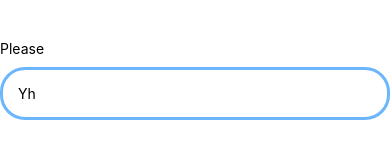
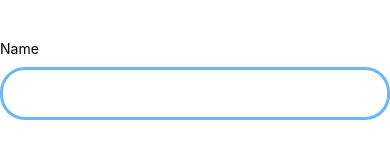
Before and after one commit to STEM-E-Youth-Career-Development-Program/map-app, a React Native app: screen / in a window 390 px wide. Shown: the top 160 px of the page. Built offline with nearby package versions, Linux system fonts and the light colour scheme.

Commit message:
Built the app form field component

```diff
--- a/App.js
+++ b/App.js
@@ -1,15 +1,13 @@
-import { useRef } from 'react';
 import { StyleSheet, View } from 'react-native';
-import AppTextInput from './app/components/AppTextInput';
-import Label from './app/components/Label';
+import AppForm from './app/components/AppForm';
+import AppFormField from './app/components/AppFormField';
 
 export default function App() {
-  const myRef = useRef(null);
-
   return (
     <View style={styles.container}>
-      <Label onPress={() => myRef.current.focus()} />
-      <AppTextInput placeholder="Yh" myRef={myRef} />
+      <AppForm initialValues={{ name: '' }}>
+        <AppFormField name={'name'} label={'Name'} />
+      </AppForm>
     </View>
   );
 }
--- /dev/null
+++ b/app/components/AppFormField.js
@@ -0,0 +1,25 @@
+import React, { useRef } from 'react';
+import { useFormikContext } from 'formik';
+
+import AppTextInput from './AppTextInput';
+import Label from './Label';
+
+function AppFormField({ label, name, ...otherProps }) {
+  const inputRef = useRef(null);
+  const { setFieldTouched, setFieldValue, values } = useFormikContext();
+
+  return (
+    <>
+      <Label label={label} onPress={() => inputRef.current.focus()} />
+      <AppTextInput
+        myRef={inputRef}
+        onBlur={() => setFieldTouched(name)}
+        onChangeText={(text) => setFieldValue(name, text)}
+        value={values[name]}
+        {...otherProps}
+      />
+    </>
+  );
+}
+
+export default AppFormField;
--- a/app/components/Label.js
+++ b/app/components/Label.js
@@ -1,10 +1,10 @@
 import React from 'react';
-import { View, StyleSheet, Text, TouchableWithoutFeedback } from 'react-native';
+import { StyleSheet, Text, TouchableWithoutFeedback } from 'react-native';
 
-function Label({ onPress }) {
+function Label({ label, onPress }) {
   return (
     <TouchableWithoutFeedback onPress={onPress}>
-      <Text style={styles.label}>Please</Text>
+      <Text style={styles.label}>{label}</Text>
     </TouchableWithoutFeedback>
   );
 }
```
